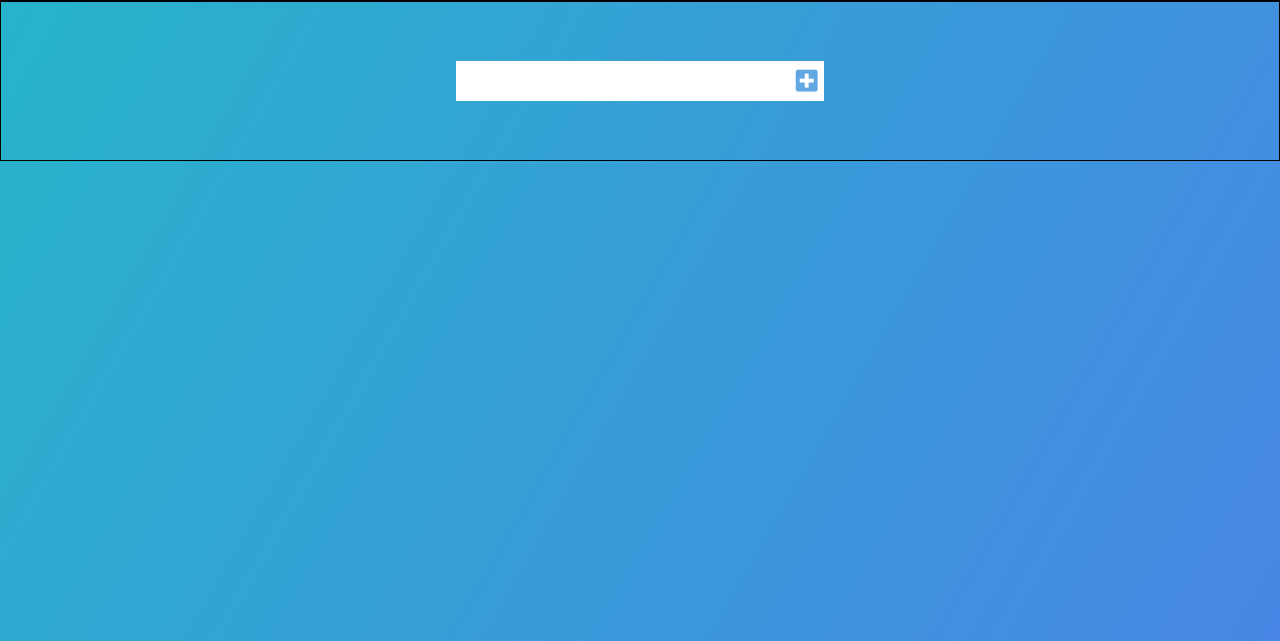
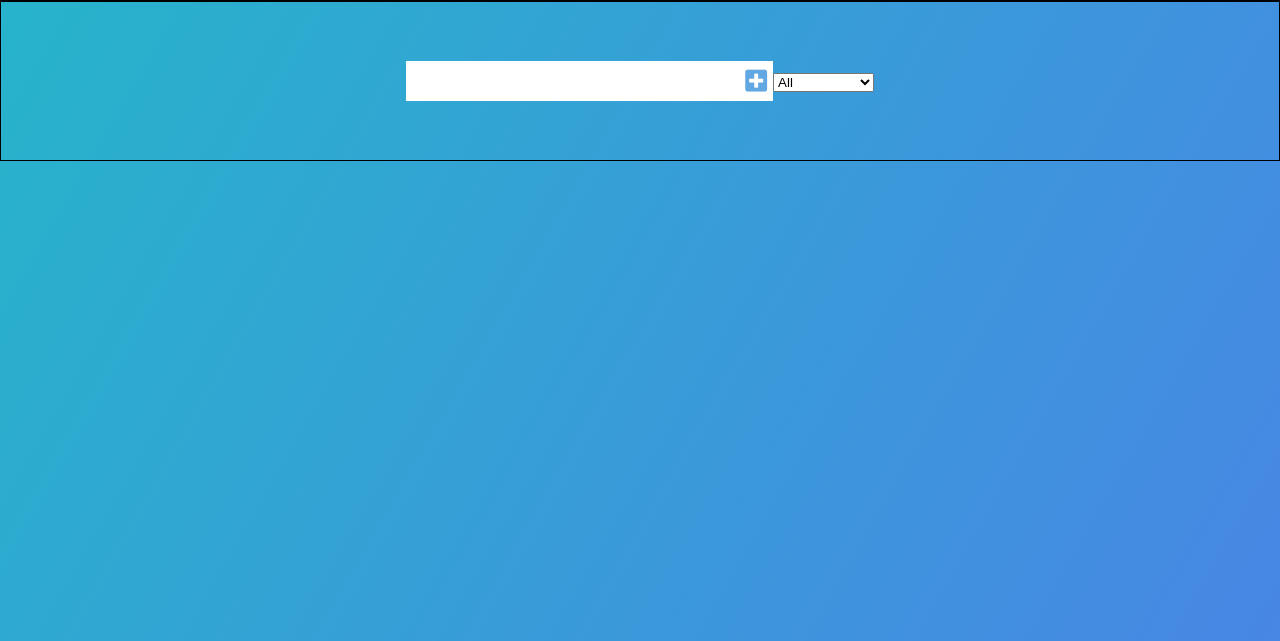
Before and after one commit to MnojS/ToDoList, a plain HTML site: page index.html in a window 1280 px wide. Shown: the part 159-800 px from the top of the page. Drawn offline with Linux system fonts and the light colour scheme.

Commit message:
Update index.html

```diff
--- a/index.html
+++ b/index.html
@@ -19,6 +19,13 @@
         <button class="todo-button" type="submit">
             <i class="fas fa-plus-square"></i>
         </button>
+        <div class="select">
+            <select name="todos" class="filter-todo">
+                <option>All</option>
+                <option>Completed</option>
+                <option>Uncompleted</option>
+            </select>
+        </div>
     </form>
     <div class="todo-container">
         <ul class="todo-list"></ul>
```
